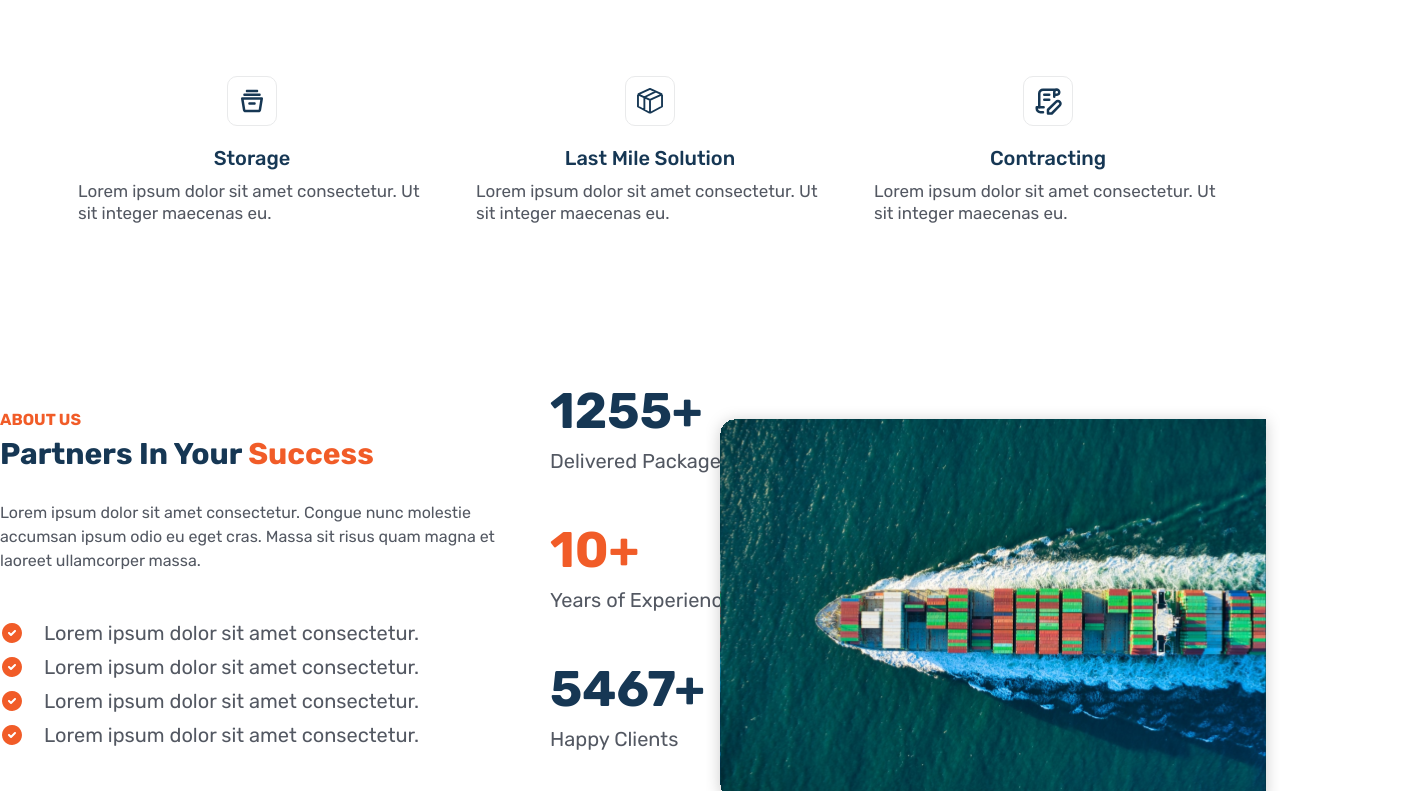
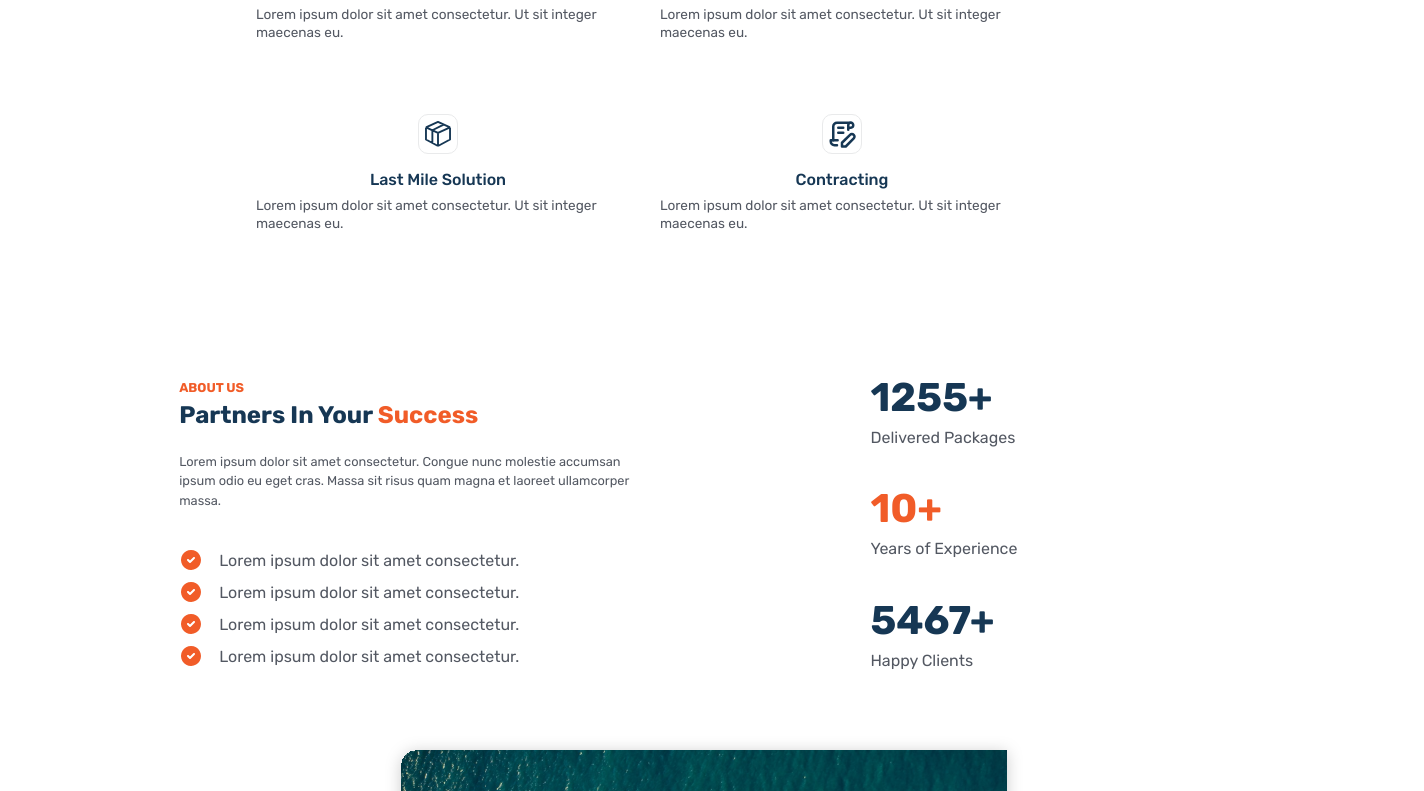
Before and after one commit to dev-basit/shirkah, a Next.js app: page / in a window 1280 px wide. Shown: the part 1489-2280 px from the top of the page, 1424 px wide, since content can reach past the window. Built offline with nearby package versions, Linux system fonts and the light colour scheme.

Commit message:
added tablet responsiveness for home page

```diff
--- a/src/app/globals.css
+++ b/src/app/globals.css
@@ -153,6 +153,17 @@ h3 {
   }
 }
 
+@media screen and (max-width: 1280px) {
+  :root {
+    --body-content-width: 90vw;
+    --navbar-height: 10rem;
+  }
+
+  html {
+    font-size: 8px;
+  }
+}
+
 @media screen and (max-width: 768px) {
   :root {
     --body-content-width: 98vw;
@@ -160,6 +171,6 @@ h3 {
   }
 
   html {
-    font-size: 60%;
+    font-size: 8px;
   }
 }
--- a/src/components/home/about-us/about-us.module.css
+++ b/src/components/home/about-us/about-us.module.css
@@ -3,6 +3,10 @@
   width: var(--body-content-width);
   margin: 15rem auto;
   position: relative;
+
+  @media screen and (max-width: 1280px) {
+    justify-content: space-around;
+  }
 }
 .aboutUsContainer h1 {
   color: var(--color-secondary);
@@ -26,6 +30,7 @@
   gap: 1rem;
   margin-bottom: 1rem;
 }
+
 .aboutUsItem p {
   margin-left: 1rem;
 }
@@ -33,7 +38,13 @@
 .centerContainer {
   flex-basis: 20%;
   padding-left: 3rem;
+  padding-top: 2rem;
+
+  @media screen and (max-width: 1280px) {
+    padding-left: 0;
+  }
 }
+
 .centerContainer h1 {
   font-size: 5rem;
 }
@@ -49,6 +60,11 @@
   top: 10px;
   display: flex;
   justify-content: flex-end;
+
+  @media screen and (max-width: 1280px) {
+    position: relative;
+    margin-top: -12rem;
+  }
 }
 
 .rightContainer img {
--- a/src/components/home/contact-us/contact-us.module.css
+++ b/src/components/home/contact-us/contact-us.module.css
@@ -2,6 +2,10 @@
   display: flex;
   width: var(--body-content-width);
   margin: 15rem auto;
+
+  @media screen and (max-width: 1280px) {
+    flex-direction: column;
+  }
 }
 .contactUsContainer h1 {
   color: var(--color-secondary);
@@ -12,6 +16,11 @@
   flex-basis: 50%;
   display: flex;
   justify-content: flex-end;
+
+  @media screen and (max-width: 1280px) {
+    justify-content: center;
+    margin-bottom: 10rem;
+  }
 }
 
 .rightContainer {
--- a/src/components/home/featured/featured.module.css
+++ b/src/components/home/featured/featured.module.css
@@ -42,6 +42,10 @@
   display: flex;
   justify-content: center;
   align-items: flex-end;
+
+  @media screen and (max-width: 1280px) {
+    display: none;
+  }
 }
 
 .featuredImageContainer {
--- a/src/components/home/services/services.module.css
+++ b/src/components/home/services/services.module.css
@@ -26,6 +26,10 @@
 
 .serviceType {
   flex-basis: 30%;
+
+  @media screen and (max-width: 1280px) {
+    flex-basis: 35%;
+  }
 }
 
 .serviceIcon {
```
